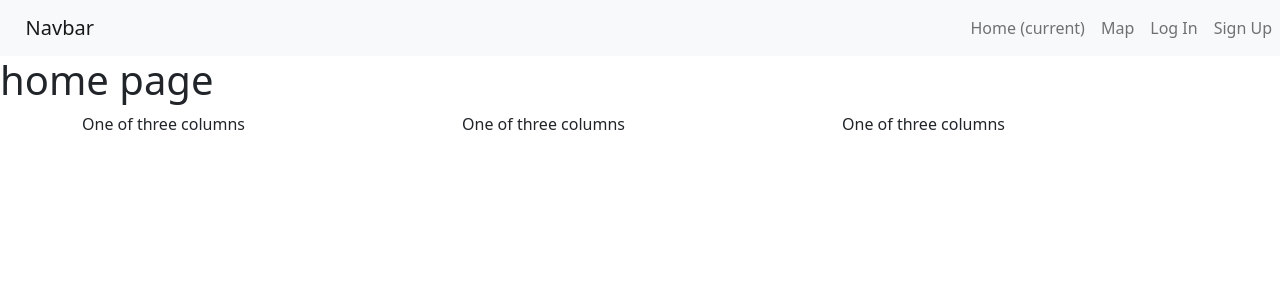
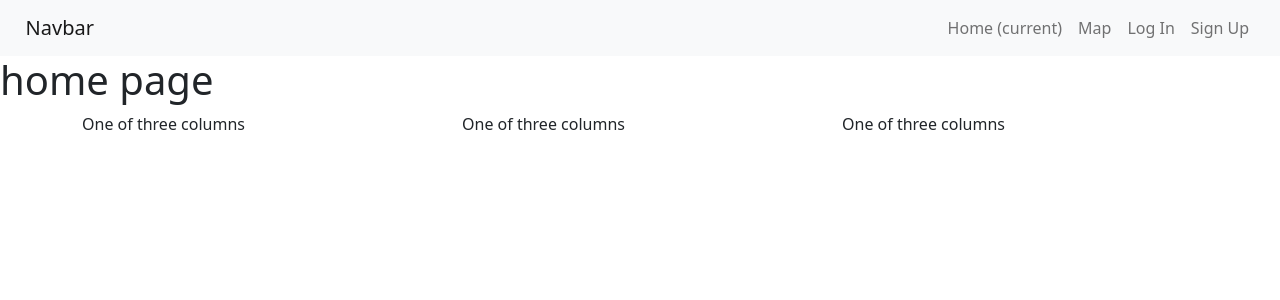
Before and after one commit to rossmcel/awm-ca1, a Django app: page / in a window 1280 px wide. Shown: the top 300 px of the page. Run offline with Django 4.2, Linux system fonts and the light colour scheme; some libraries are stand-ins or nearby versions.

Commit message:
Fix Small Navbar Styling Issues

```diff
--- a/lab4_ross/static/navbar.css
+++ b/lab4_ross/static/navbar.css
@@ -1,11 +1,12 @@
 .navbar-nav {
     margin-left: auto;
+    margin-right: 2%;
 }
 
 .navbar-brand {
     margin-left: 2%;
 }
 
-.rightLink {
-    color: blue;
+.navbar-collapse {
+    padding-left: 2%;
 }
```
